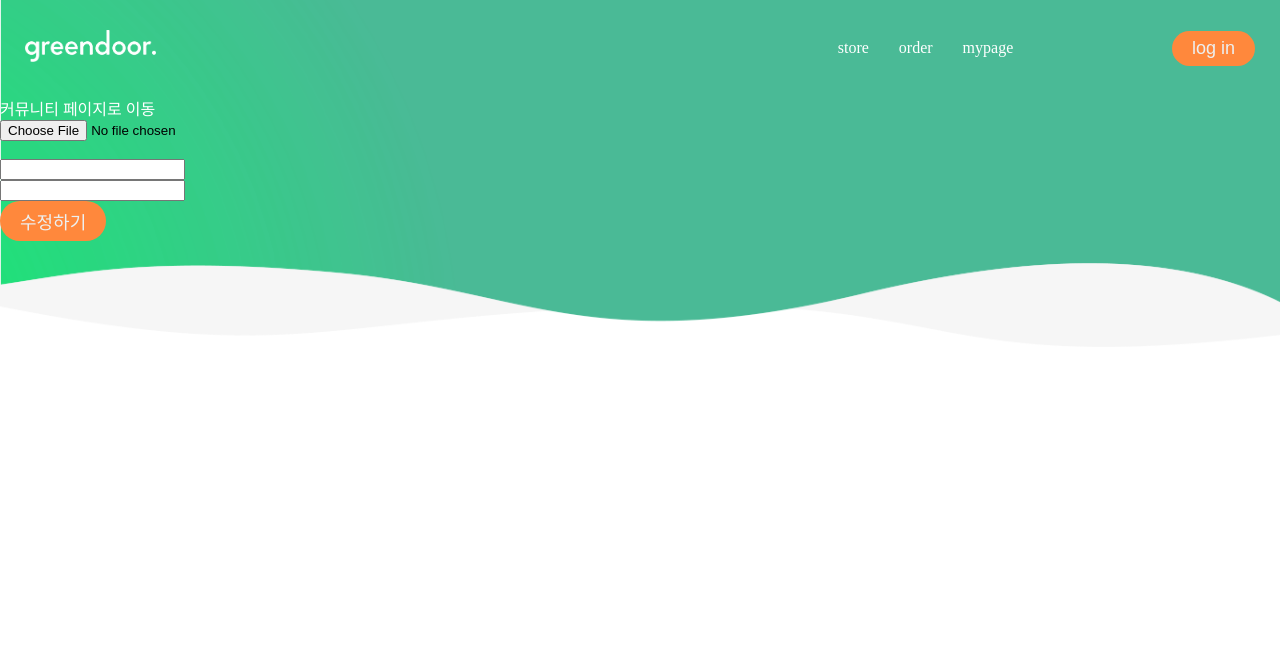
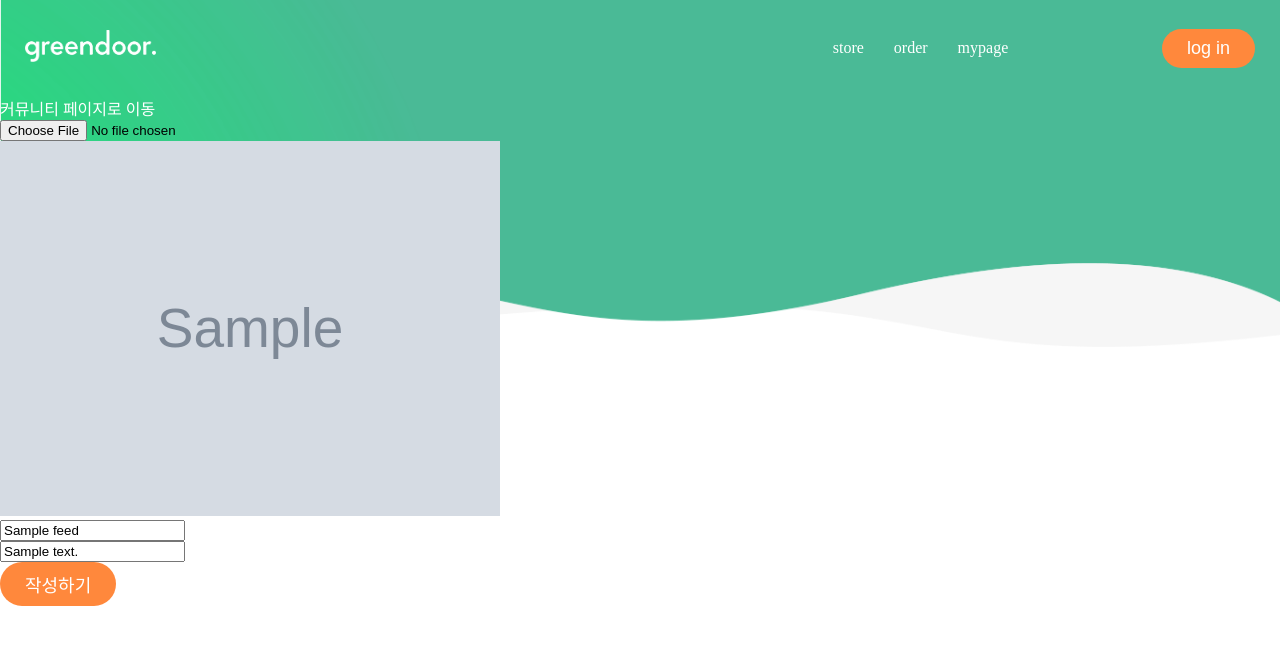
Before and after one commit to 4-tune-studio/greendoor, a Django app: template templates/feedmodify.html in a window 1280 px wide. Shown: the top 645 px of the page. Run offline with Django 4.2, Linux system fonts and the light colour scheme; the template is opened without the code that fills it: most values are stand-ins (such as "Sample title", 1, 10 or a date in 2020); grey boxes marked "Sample" are stand-in pictures; some libraries are stand-ins or nearby versions.

Commit message:
수정 - 피드 작성, 수정 프론트 백엔드 연동 #59

```diff
--- a/templates/feedmodify.html
+++ b/templates/feedmodify.html
@@ -1,20 +1,22 @@
 {% extends "detailbase.html" %}
-{% block extrahead %}
 {% load static %}
-    <link href="{% static 'css/feedmodify.css' %}" rel="stylesheet">
-    {% endblock %}
+{% block title %}Feed Modify{% endblock %}
+{% block static %}
+    <link href="/static/css/feedmodify.css" rel="stylesheet">
+{% endblock static %}
+
 {% block content %}
     <a href="{% url "feed:community" %}">커뮤니티 페이지로 이동</a> <br>
-        <form action="{% url "feed:create_feed" %}" method="POST" enctype="multipart/form-data">
+    <form action="{% url "feed:update_feed" feed.id %}" method="POST" enctype="multipart/form-data">
         {% csrf_token %}
         <!--피드 이미지-->
-            <input type="file" name="feed_img_file" id="feed_img_file" accept="image/*" required> <br>
-            <img style="width: 500px;" id="previewImage" src=""> <br>
+        <input type="file" name="feed_img_file" id="feed_img_file" accept="image/*"> <br>
+        <img style="width: 500px;" id="previewImage" src="{{ feed.image }}"> <br>
         <!--피드 제목-->
-            <input type="text" name="feed_title" id="feed_title" required> <br>
+        <input type="text" name="feed_title" id="feed_title" value="{{ feed.title }}" required> <br>
         <!--피드 내용-->
-            <input type="text" name="feed_content" id="feed_content"> <br>
-            <button type="submit">수정하기</button>
+        <input type="text" name="feed_content" id="feed_content" value="{{ feed.content }}"> <br>
+        <button type="submit">작성하기</button>
     </form>
     {% if error %}
         <div class="alert alert-danger" role="alert">
@@ -22,7 +24,7 @@
         </div>
     {% endif %}
 
-    <script defer type="text/javascript">
+    <script type="text/javascript">
         /**
          * 단일파일 업로드
          */
@@ -37,6 +39,7 @@
                 reader.readAsDataURL(input.files[0]);
             }
         }
+
         // 이벤트 리스너
         document.getElementById('feed_img_file').addEventListener('change', (e) => {
             readImage(e.target);
```
Also changed, not shown: feed/views.py (+6 -7 lines), templates/feedwrite.html (+11 -3 lines). Lines whose indentation alone changed are shown as unchanged.
